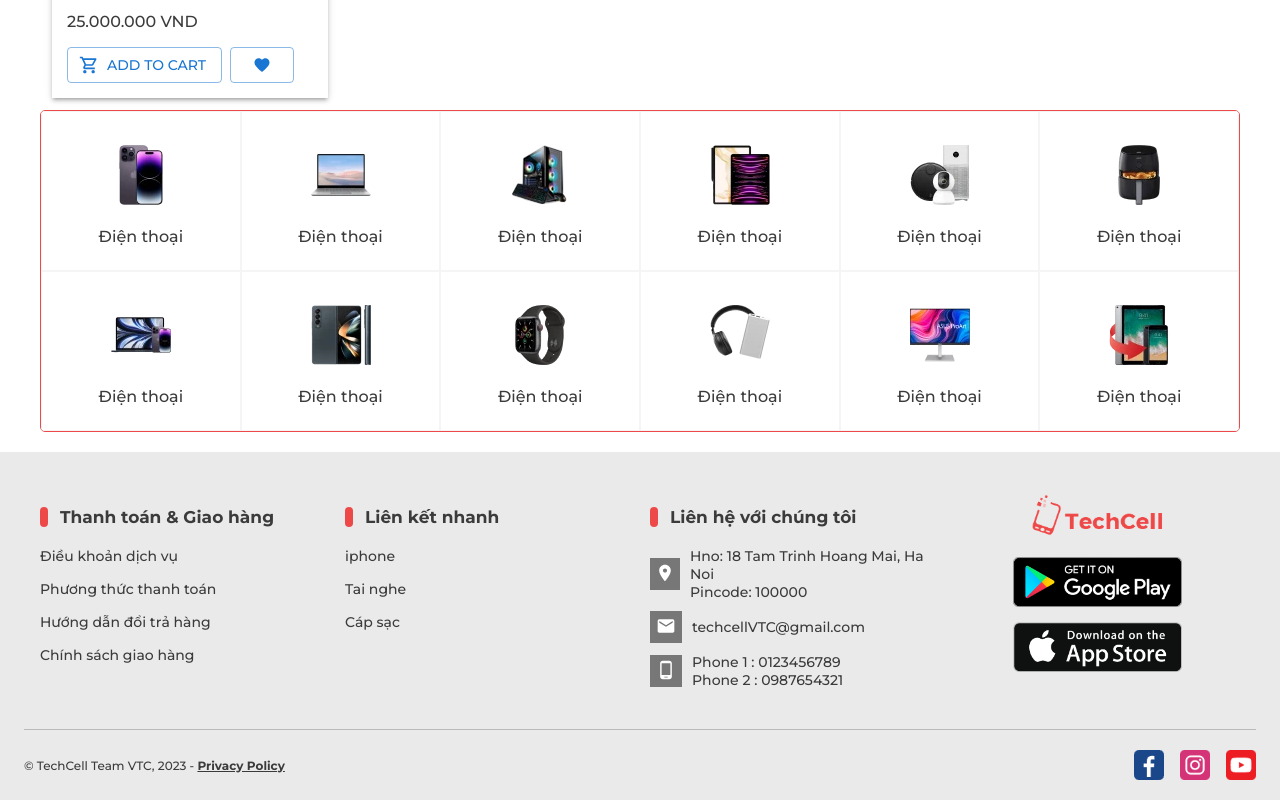
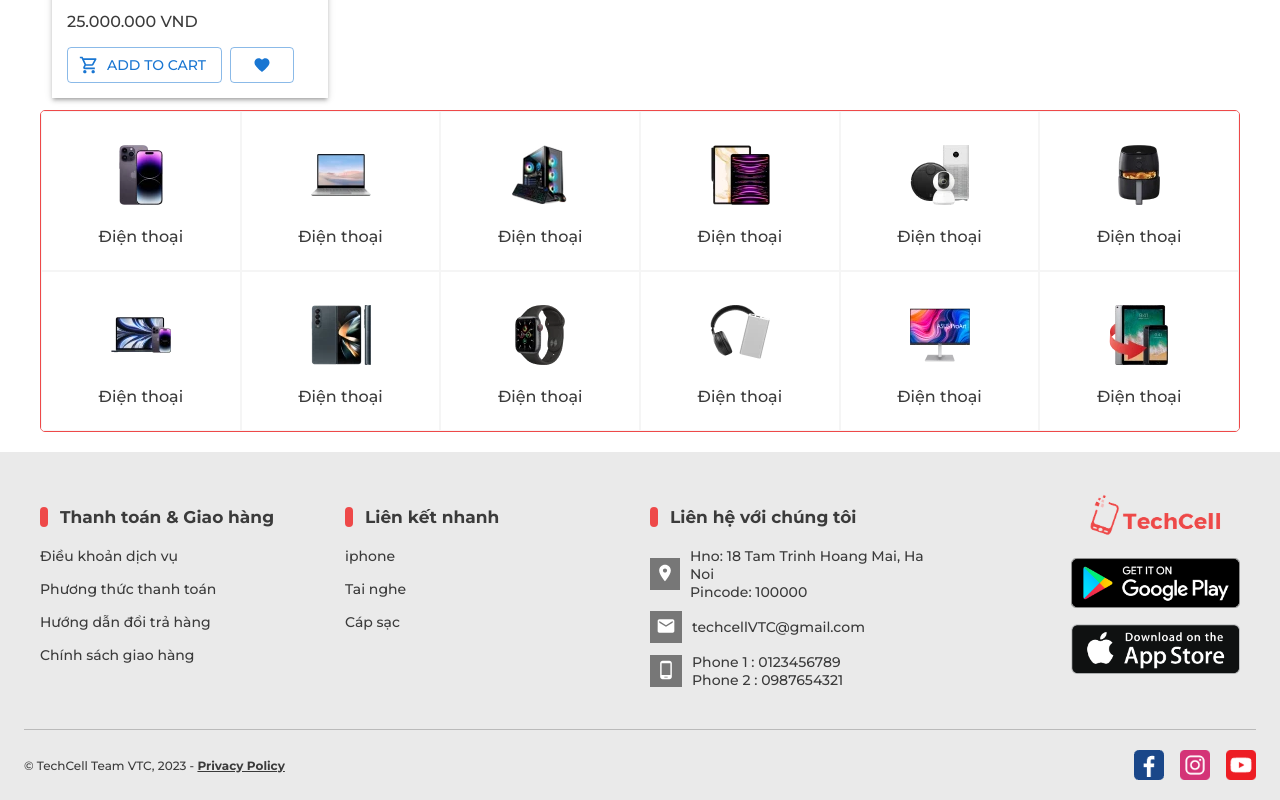
Before and after one commit to techcellcloud/tech-cell-web-client, a Next.js app: page / in a window 1280 px wide. Shown: the part 649-1449 px from the top of the page. Built offline with nearby package versions, Linux system fonts and the light colour scheme.

Commit message:
Update Footer

```diff
--- a/src/components/Navigation/FooterClient.tsx
+++ b/src/components/Navigation/FooterClient.tsx
@@ -77,20 +77,18 @@ export const FooterClient = () => {
                         </p>
                     </div>
                 </div>
+                <div>
                     <div className={styles.footerLogo}>
-                    <Stack>
+                        <Stack spacing={2} alignItems="center" justifyContent="center">
                             <Image src="/logo-red.png" alt="Logo Techcell" width={150} height={50} />
-                    </Stack>
-                    <Stack direction="row" gap={2} alignItems="center">
                             <Link href="/">
                                 <Image src={GooglePlay} alt="Download platforms" height={50} />
                             </Link>
-                    </Stack>
-                    <Stack direction="row" gap={2} alignItems="center">
                             <Link href="/">
                                 <Image src={AppStore} alt="Download platforms" height={50} />
                             </Link>
                         </Stack>
+                    </div>
                 </div>
             </div>
             <hr className={styles.footerDivider} />
--- a/src/styles/components/footer.module.scss
+++ b/src/styles/components/footer.module.scss
@@ -37,7 +37,7 @@
     &Logo {
         display: flex;
         flex-direction: column;
-        align-items: center;
+        align-items: flex-end;
         gap: 15px;
     }
 
```
Lines whose indentation alone changed are shown as unchanged.
